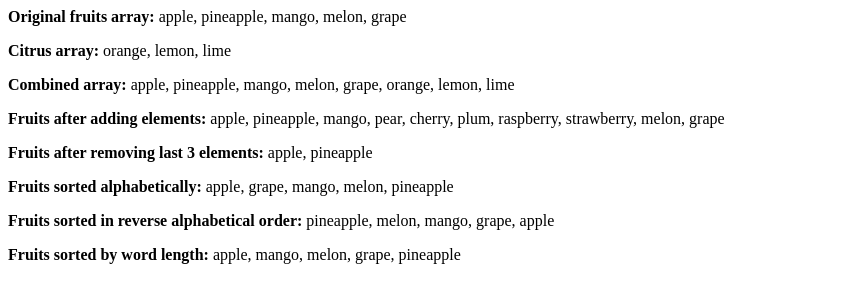
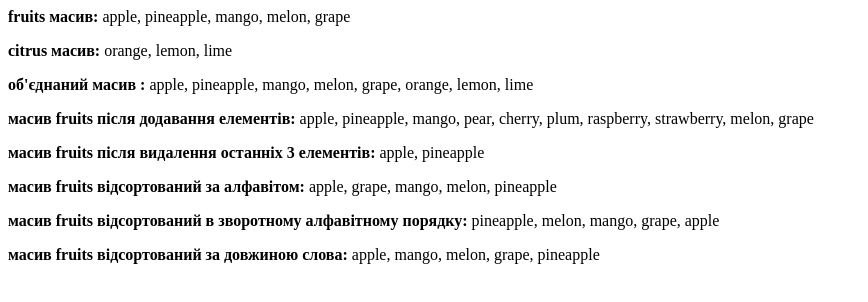
Before and after one commit to Vladyslavmaster999/veb14vladyslav.github.io, a plain HTML site: page task4.html in a window 1280 px wide. Shown: the whole page, without its empty margins (0-868 px from the left). Drawn offline with Linux system fonts and the light colour scheme.

Commit message:
Update task4.html

```diff
--- a/task4.html
+++ b/task4.html
@@ -9,30 +9,30 @@
             let fruits = ['apple', 'pineapple', 'mango', 'melon', 'grape'];
             let citrus = ['orange', 'lemon', 'lime'];
 
-            document.write("<p><strong>Original fruits array:</strong> " + fruits.join(", ") + "</p>");
+            document.write("<p><strong>fruits масив:</strong> " + fruits.join(", ") + "</p>");
 
-            document.write("<p><strong>Citrus array:</strong> " + citrus.join(", ") + "</p>");
+            document.write("<p><strong>citrus масив:</strong> " + citrus.join(", ") + "</p>");
 
             let combinedArray = fruits.concat(citrus);
-            document.write("<p><strong>Combined array:</strong> " + combinedArray.join(", ") + "</p>");
+            document.write("<p><strong>об'єднаний масив :</strong> " + combinedArray.join(", ") + "</p>");
 
             let modifiedFruits = [...fruits];
             let indexAfterMango = modifiedFruits.indexOf('mango') + 1;
             modifiedFruits.splice(indexAfterMango, 0, 'pear', 'cherry', 'plum', 'raspberry', 'strawberry');
-            document.write("<p><strong>Fruits after adding elements:</strong> " + modifiedFruits.join(", ") + "</p>");
+            document.write("<p><strong>масив fruits після додавання елементів:</strong> " + modifiedFruits.join(", ") + "</p>");
 
             let reducedFruits = [...fruits];
             reducedFruits.splice(-3, 3);
-            document.write("<p><strong>Fruits after removing last 3 elements:</strong> " + reducedFruits.join(", ") + "</p>");
+            document.write("<p><strong>масив fruits після видалення останніх 3 елементів:</strong> " + reducedFruits.join(", ") + "</p>");
 
             let sortedFruits = [...fruits].sort();
-            document.write("<p><strong>Fruits sorted alphabetically:</strong> " + sortedFruits.join(", ") + "</p>");
+            document.write("<p><strong>масив fruits відсортований за алфавітом:</strong> " + sortedFruits.join(", ") + "</p>");
 
             let reverseSortedFruits = [...fruits].sort().reverse();
-            document.write("<p><strong>Fruits sorted in reverse alphabetical order:</strong> " + reverseSortedFruits.join(", ") + "</p>");
+            document.write("<p><strong>масив fruits відсортований в зворотному алфавітному порядку:</strong> " + reverseSortedFruits.join(", ") + "</p>");
 
             let sortedByLength = [...fruits].sort((a, b) => a.length - b.length);
-            document.write("<p><strong>Fruits sorted by word length:</strong> " + sortedByLength.join(", ") + "</p>");
+            document.write("<p><strong>масив fruits відсортований за довжиною слова:</strong> " + sortedByLength.join(", ") + "</p>");
         });
     </script>
 </head>
```
